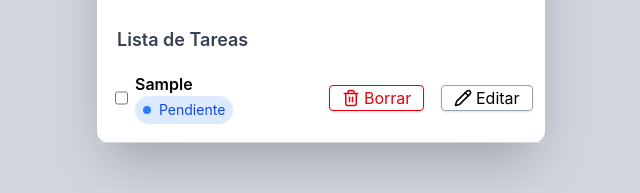
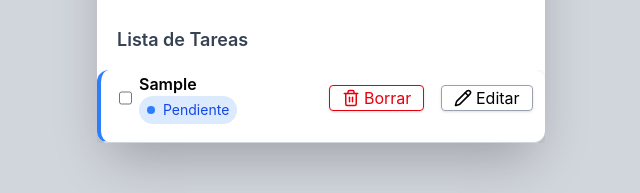
Before and after one commit to Lucas0894/todo_list, a React (Vite) app: page / in a window 1280 px wide. Both pictures are taken after typing "Sample" into the empty fields and a click on the button "Agregar Tarea". Shown: the part 535-728 px from the top of the page, without its empty margins (319-959 px from the left). Built offline with nearby package versions, Linux system fonts and the light colour scheme.

Commit message:
fix: Se añaden estilos a las card de contadores

```diff
--- a/src/components/TodoItem.tsx
+++ b/src/components/TodoItem.tsx
@@ -20,7 +20,12 @@ export const TodoItem = ({ task, onDelete, onEdit, onChangeStatus }: TodoItemsPr
     }
     return (
         <>
-            <li className="w-full min-w-0 flex flex-col lg:flex-row lg:items-center gap-3 px-3 pb-4 border-b border-gray-300 ">
+            <li className={`w-full min-w-0 flex flex-col lg:flex-row lg:items-center gap-3 px-3 pb-4 border-b rounded-xl overflow-hidden shadow-[0_2px_15px_rgba(0,0,0,0.10)] border-gray-300 border-l-4 ${task.status === "pending"
+                    ? "border-l-blue-500"
+                    : task.status === "in-progress"
+                        ? "border-l-yellow-500"
+                        : "border-l-green-500"
+                }`}>
                 <div className="flex flex-row flex-1 min-w-0">
                     <div className="flex justify-center w-6">
                         <input className="accent-green-600" checked={task.status === "completed"} onChange={() => { onChangeStatus(task.id, task.status === "completed" ? "pending" : "completed") }} type="checkbox" />
```
